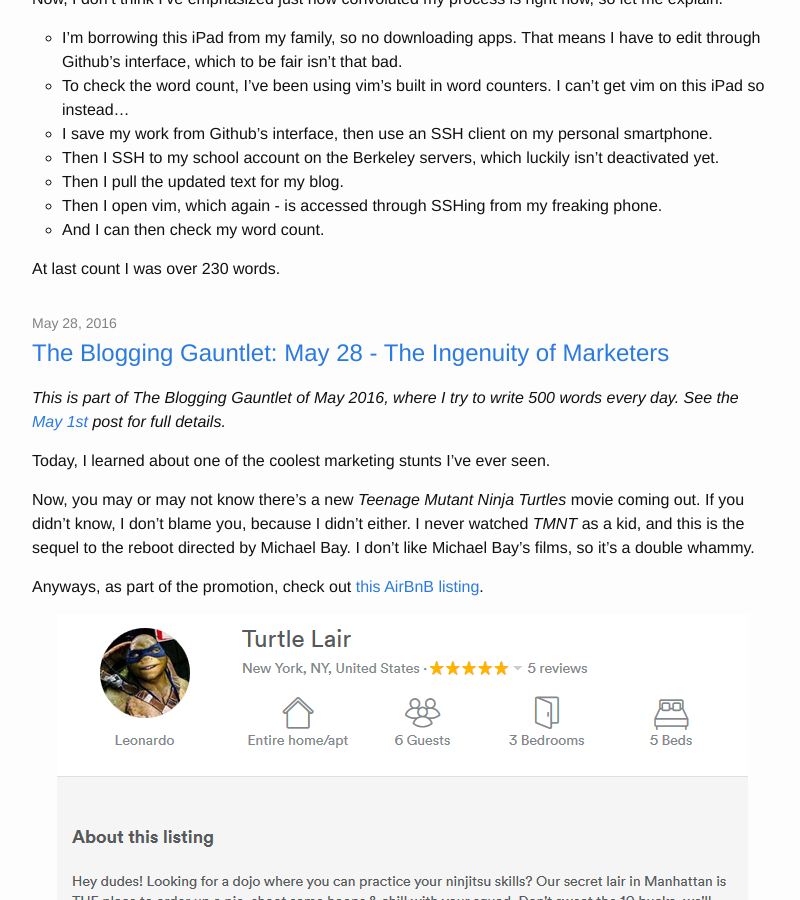
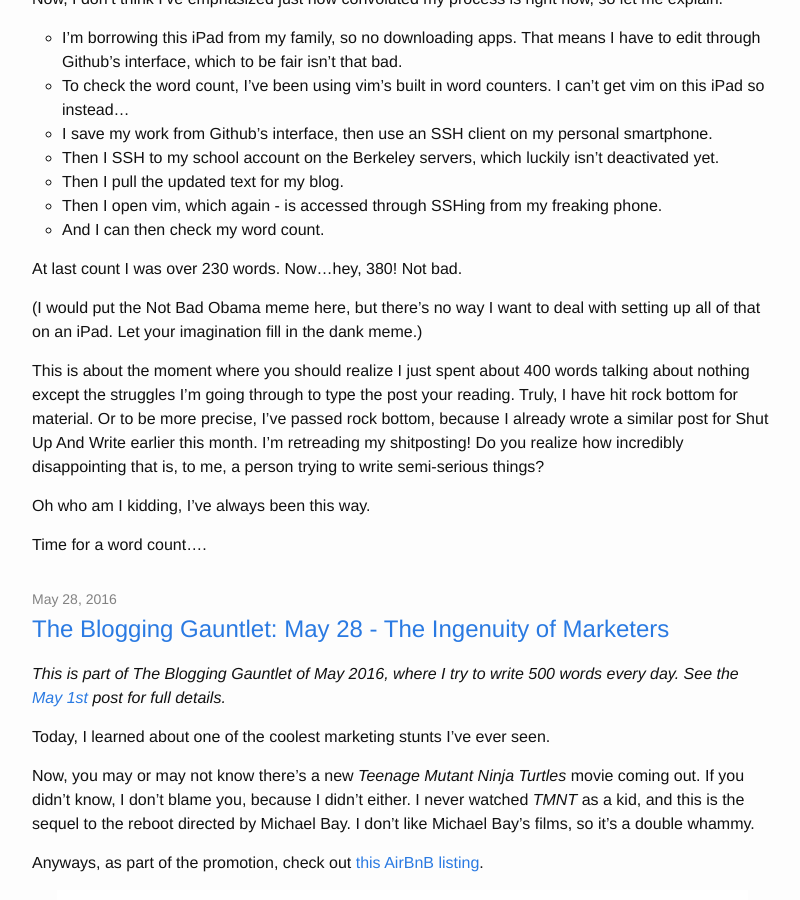
Before and after one commit to alexirpan/alexirpan.github.io, a Jekyll site: the page built from index.html, in a window 1280 px wide and 900 px high, scrolled down 659 px. Shown: the whole window, without its empty margins (238-1038 px from the left). Built offline with Jekyll 4.4.1, drawn with Linux system fonts in a browser that asks for light colours; the list of posts is cut into pages by our own code.

Commit message:
Update 2016-05-29-may-29.markdown
Saving for word count

```diff
--- a/_posts/may2016/2016-05-29-may-29.markdown
+++ b/_posts/may2016/2016-05-29-may-29.markdown
@@ -22,4 +22,13 @@
 * Then I open vim, which again - is accessed through SSHing from my freaking phone.
 * And I can then check my word count.
 
-At last count I was over 230 words.
+At last count I was over 230 words. Now...hey, 380! Not bad.
+
+(I would put the Not Bad Obama meme here, but there's no way I want to deal with setting up all of that on an iPad. Let your imagination fill in the dank meme.)
+
+This is about the moment where you should realize I just spent about 400 words talking about nothing except the struggles
+I'm going through to type the post your reading. Truly, I have hit rock bottom for material. Or to be more precise, I've passed rock bottom, because I already wrote a similar post for Shut Up And Write earlier this month. I'm retreading my shitposting! Do you realize how incredibly disappointing that is, to me, a person trying to write semi-serious things?
+
+Oh who am I kidding, I've always been this way.
+
+Time for a word count....
```
